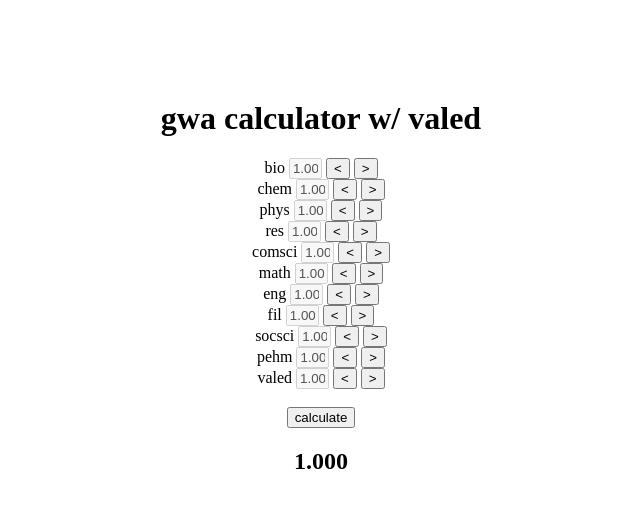
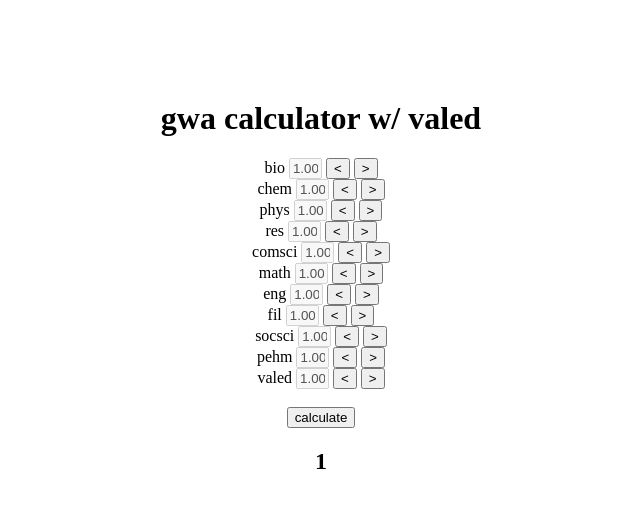
Before and after one commit to rojiverdotp/gwacalc, a plain HTML site: page index.html in a window 1280 px wide. Both pictures are taken after a click on the button "calculate". Shown: the full height of the page, 319-959 px from the left. Drawn offline with Linux system fonts and the light colour scheme.

Commit message:
Update index.html

```diff
--- a/index.html
+++ b/index.html
@@ -88,8 +88,8 @@
 					gwa = gwa + document.getElementById(i).value * weight;
 				}
 
-				gwa = Math.round((gwa/11)*1000)/1000;
-				document.getElementById("a").innerHTML = gwa.toFixed(3);
+				gwa = Math.floor(gwa/11 * 1000) / 1000;
+				document.getElementById("a").innerHTML = gwa;
 			}
 
 			function add(x) {
```
